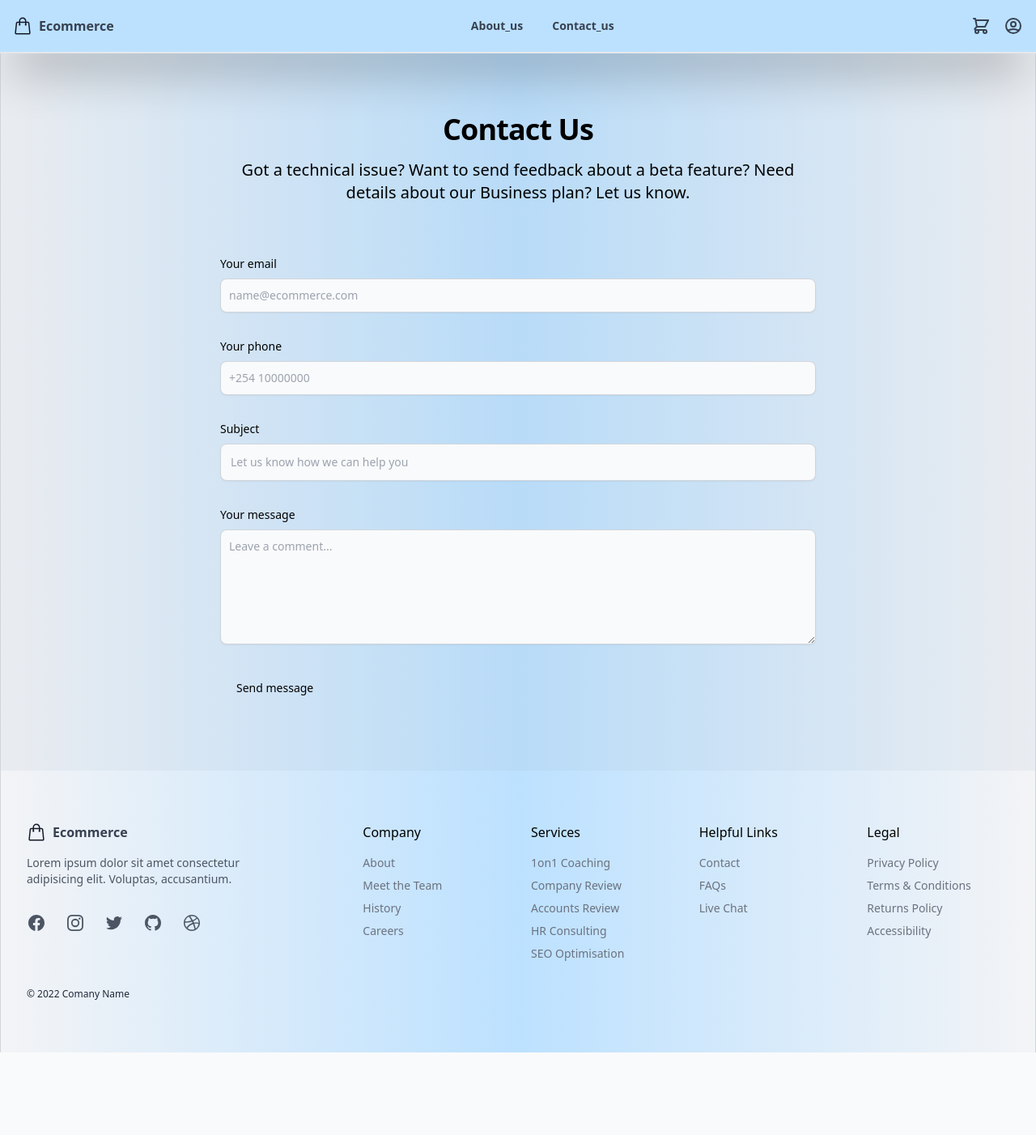
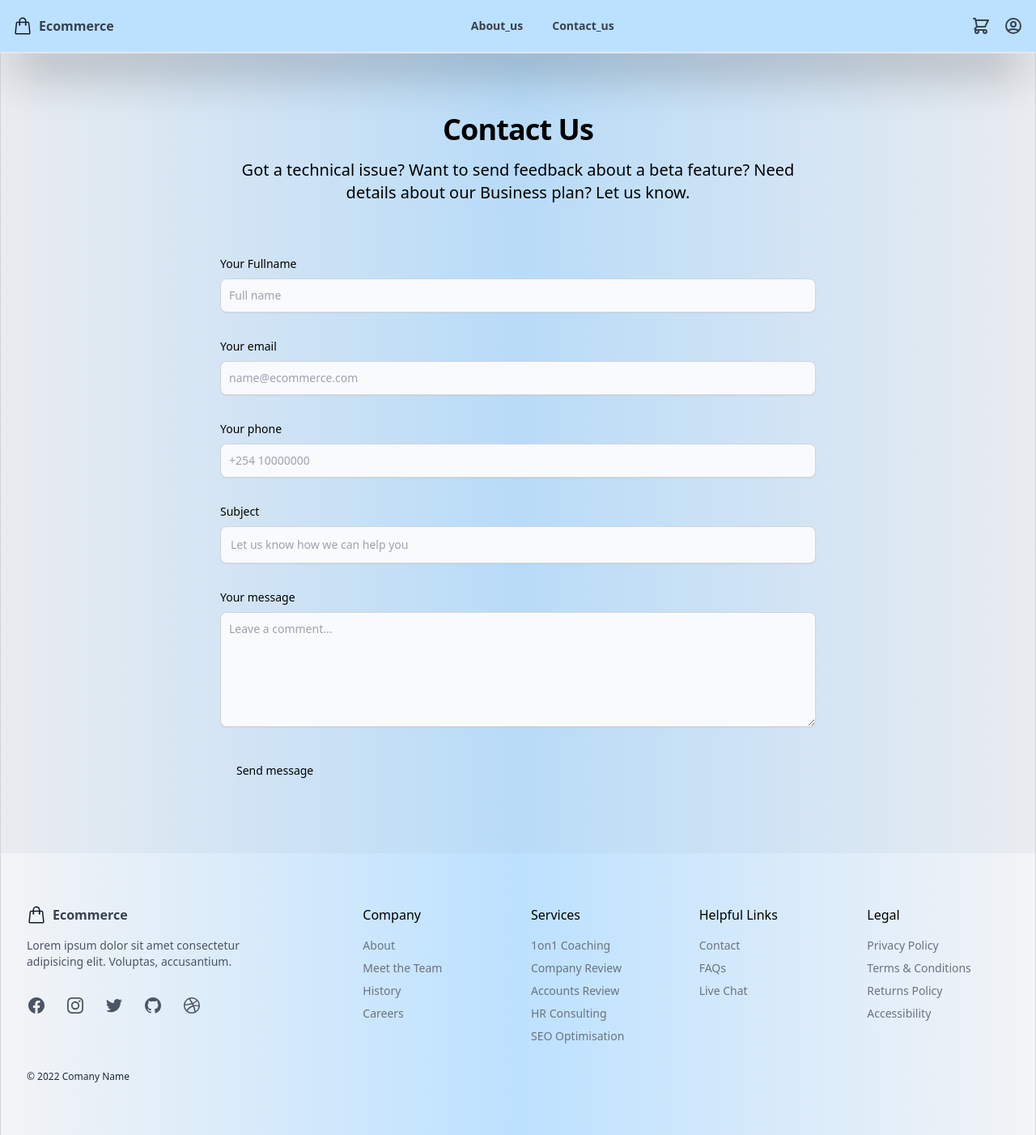
Before and after one commit to kilundi/ecommerce-render-trial, a Django app: page /contactUs/ in a window 1280 px wide. Shown: the whole page at 81% size. Before the commit the page ends 1300 px from the top, so only its background shows below. Run offline with Django 5.2, Linux system fonts and the light colour scheme; some libraries are stand-ins or nearby versions.

Commit message:
contact us

```diff
--- a/config/settings.py
+++ b/config/settings.py
@@ -169,6 +169,8 @@ MEDIA_ROOT = BASE_DIR / 'media/'
 
 DEFAULT_AUTO_FIELD = 'django.db.models.BigAutoField'
 
+APPEND_SLASH = False
+
 JAZZMIN_SETTINGS ={
     'site_header': "Ecommerce",
     'site_brand': 'You order, we deliver',
--- a/ecommerce/templates/ecommerce/contactUs.html
+++ b/ecommerce/templates/ecommerce/contactUs.html
@@ -1,6 +1,6 @@
 {% extends 'base.html' %}
 {% load static %}
-
+{% load tailwind_filters %}
 
 {% block title %}
 Contact Us
@@ -15,55 +15,69 @@ Contact Us
 {% block content %}
 
 <section class="">
+    {% include 'ecommerce/successModal_partial.html' %}
+    <div id="contact-form">
+
         <div class="py-8 lg:py-16 px-4 mx-auto max-w-screen-md">
-        <h2 class="mb-4 text-4xl tracking-tight font-extrabold text-center ">Contact Us
-        </h2>
-        <p class="mb-8 lg:mb-16 font-light text-center sm:text-xl">Got a technical
-            issue? Want to send feedback about a beta feature? Need details about our Business plan? Let us know.</p>
-        <form id="contact-form" action="" class="space-y-8">
+            <h2 class="mb-4 text-4xl tracking-tight font-extrabold text-center ">Contact Us</h2>
+            <p class="mb-8 lg:mb-16 font-light text-center sm:text-xl">Got a technical issue? Want to send feedback
+                about a
+                beta feature? Need details about our Business plan? Let us know.</p>
+
+
+            <div id="contact-form-container">
+
+                <form method="post" class="space-y-8">
                     {% csrf_token %}
                     <div>
-                <label for="email" class="block mb-2 text-sm font-medium ">Your
-                    email</label>
-                <input type="email" name="email" id="email"
-                    class="shadow-sm bg-gray-50 border border-gray-300 text-gray-900 text-sm rounded-lg focus:ring-primary-500 focus:border-primary-500 block w-full p-2.5 dark:bg-gray-700 dark:border-gray-600 dark:placeholder-gray-400 dark:text-white dark:focus:ring-primary-500 dark:focus:border-primary-500 dark:shadow-sm-light"
-                    placeholder="name@ecommerce.com" required>
+                        <label for="full_name" class="block mb-2 text-sm font-medium">Your Fullname</label>
+                        <input type="text" name="full_name" id="full_name" placeholder="Full name" required
+                            class="shadow-sm bg-gray-50 border border-gray-300 text-gray-900 text-sm rounded-lg focus:ring-primary-500 focus:border-primary-500 block w-full p-2.5 dark:bg-gray-700 dark:border-gray-600 dark:placeholder-gray-400 dark:text-white dark:focus:ring-primary-500 dark:focus:border-primary-500 dark:shadow-sm-light">
                     </div>
                     <div>
-                <label for="Phone" class="block mb-2 text-sm font-medium ">Your
-                    phone</label>
-                <input type="phone" name="phone" id="phone"
-                    class="shadow-sm bg-gray-50 border border-gray-300 text-gray-900 text-sm rounded-lg focus:ring-primary-500 focus:border-primary-500 block w-full p-2.5 dark:bg-gray-700 dark:border-gray-600 dark:placeholder-gray-400 dark:text-white dark:focus:ring-primary-500 dark:focus:border-primary-500 dark:shadow-sm-light"
-                    placeholder="+254 10000000" required>
+                        <label for="email" class="block mb-2 text-sm font-medium">Your email</label>
+                        <input type="email" name="email" id="email" placeholder="name@ecommerce.com" required
+                            class="shadow-sm bg-gray-50 border border-gray-300 text-gray-900 text-sm rounded-lg focus:ring-primary-500 focus:border-primary-500 block w-full p-2.5 dark:bg-gray-700 dark:border-gray-600 dark:placeholder-gray-400 dark:text-white dark:focus:ring-primary-500 dark:focus:border-primary-500 dark:shadow-sm-light">
                     </div>
                     <div>
-                <label for="subject" class="block mb-2 text-sm font-medium ">Subject</label>
-                <input type="text" name="subject" id="subject"
-                    class="block p-3 w-full text-sm text-gray-900 bg-gray-50 rounded-lg border border-gray-300 shadow-sm focus:ring-primary-500 focus:border-primary-500 dark:bg-gray-700 dark:border-gray-600 dark:placeholder-gray-400 dark:text-white dark:focus:ring-primary-500 dark:focus:border-primary-500 dark:shadow-sm-light"
-                    placeholder="Let us know how we can help you" required>
+                        <label for="phone" class="block mb-2 text-sm font-medium">Your phone</label>
+                        <input type="phone" name="phone" id="phone" placeholder="+254 10000000" required
+                            class="shadow-sm bg-gray-50 border border-gray-300 text-gray-900 text-sm rounded-lg focus:ring-primary-500 focus:border-primary-500 block w-full p-2.5 dark:bg-gray-700 dark:border-gray-600 dark:placeholder-gray-400 dark:text-white dark:focus:ring-primary-500 dark:focus:border-primary-500 dark:shadow-sm-light">
+                    </div>
+                    <div>
+                        <label for="subject" class="block mb-2 text-sm font-medium">Subject</label>
+                        <input type="text" name="subject" id="subject" placeholder="Let us know how we can help you"
+                            required
+                            class="block p-3 w-full text-sm text-gray-900 bg-gray-50 rounded-lg border border-gray-300 shadow-sm focus:ring-primary-500 focus:border-primary-500 dark:bg-gray-700 dark:border-gray-600 dark:placeholder-gray-400 dark:text-white dark:focus:ring-primary-500 dark:focus:border-primary-500 dark:shadow-sm-light">
                     </div>
                     <div class="sm:col-span-2">
-                <label for="message" class="block mb-2 text-sm font-medium ">Your
-                    message</label>
-                <textarea name="message" id="message" rows="6"
-                    class="block p-2.5 w-full text-sm text-gray-900 bg-gray-50 rounded-lg shadow-sm border border-gray-300 focus:ring-primary-500 focus:border-primary-500 dark:bg-gray-700 dark:border-gray-600 dark:placeholder-gray-400 dark:text-white dark:focus:ring-primary-500 dark:focus:border-primary-500"
-                    placeholder="Leave a comment..."></textarea>
+                        <label for="message" class="block mb-2 text-sm font-medium">Your message</label>
+                        <textarea name="message" id="message" rows="6" placeholder="Leave a comment..."
+                            class="block p-2.5 w-full text-sm text-gray-900 bg-gray-50 rounded-lg shadow-sm border border-gray-300 focus:ring-primary-500 focus:border-primary-500 dark:bg-gray-700 dark:border-gray-600 dark:placeholder-gray-400 dark:text-white dark:focus:ring-primary-500 dark:focus:border-primary-500 dark:shadow-sm-light"></textarea>
                     </div>
+                    <button type="submit"
+                        class="py-3 px-5 text-sm font-medium text-center rounded-lg bg-primary-700 sm:w-fit hover:bg-primary-800 focus:ring-4 focus:outline-none focus:ring-primary-300 dark:bg-primary-600 dark:hover:bg-primary-700 dark:focus:ring-primary-800">Send
+                        message</button>
+                </form>
+
+                <!-- <form method="post" id="contact-form" class="space-y-8">
+                {% csrf_token %}
+
+                {{ form|crispy }}
+
                 <button type="submit"
                     class="py-3 px-5 text-sm font-medium text-center  rounded-lg bg-primary-700 sm:w-fit hover:bg-primary-800 focus:ring-4 focus:outline-none focus:ring-primary-300 dark:bg-primary-600 dark:hover:bg-primary-700 dark:focus:ring-primary-800">Send
                     message</button>
-        </form>
+            </form> -->
+            </div>
+        </div>
     </div>
 </section>
 
 {% endblock content %}
 
-
-
-
 {% block js %}
 
-
-<!-- <script src="{% static 'js/contactUs.js' %}"></script> -->
-
+<script src="https://code.jquery.com/jquery-3.6.0.min.js"></script>
+<script src="{% static 'js/contactUs.js' %}"></script>
 {% endblock js %}
--- /dev/null
+++ b/ecommerce/templates/ecommerce/successModal_partial.html
@@ -0,0 +1,32 @@
+<div class="hidden" id="message_response_container">
+
+    <!-- component -->
+    <div class="min-h-[500px] flex flex-col justify-center items-center">
+
+
+        <div
+            class="relative flex flex-col sm:flex-row sm:items-center bg-white shadow rounded-md py-5 pl-6 pr-8 sm:pr-6">
+            <div class="flex flex-row items-center border-b sm:border-b-0 w-full sm:w-auto pb-4 sm:pb-0">
+                <div class="text-green-500">
+                    <svg class="w-6 sm:w-5 h-6 sm:h-5" fill="none" stroke="currentColor" viewBox="0 0 24 24"
+                        xmlns="http://www.w3.org/2000/svg">
+                        <path stroke-linecap="round" stroke-linejoin="round" stroke-width="2"
+                            d="M9 12l2 2 4-4m6 2a9 9 0 11-18 0 9 9 0 0118 0z"></path>
+                    </svg>
+                </div>
+                <div class="text-sm font-medium ml-3">Success.</div>
+            </div>
+            <div id="message_response" class="text-sm tracking-wide text-gray-500 mt-4 sm:mt-0 sm:ml-4"></div>
+            <div
+                class="absolute sm:relative sm:top-auto sm:right-auto ml-auto right-4 top-4 text-gray-400 hover:text-gray-800 cursor-pointer">
+                <a href="/">
+                    <svg class=" ml-2 animate-spin w-4 h-4" fill="none" stroke="currentColor" viewBox="0 0 24 24"
+                        xmlns="http://www.w3.org/2000/svg">
+                        <path stroke-linecap="round" stroke-linejoin="round" stroke-width="2" d="M6 18L18 6M6 6l12 12">
+                        </path>
+                    </svg>
+                </a>
+            </div>
+        </div>
+    </div>
+</div>
--- a/ecommerce/urls.py
+++ b/ecommerce/urls.py
@@ -5,7 +5,8 @@ from . import views
 urlpatterns = [
  path('', views.Homepage, name='homepage'),
  path('AboutUsPage/', views.AboutUsPage, name='AboutUsPage'),
- path('contactUs/', views.contactUs, name='contactUs'),
+ path('contactUs/', views.contactUsView, name='contactUs'),
+ path('ajax_contact_form', views.ajax_contact_form, name='ajax_contact_form'),
  path('shop/', views.Shop, name='shop'),
  path('signup/', views.SignUp, name='signUp'),
  path('my_Account/', views.My_account, name='my_Account'),
--- a/ecommerce/views.py
+++ b/ecommerce/views.py
@@ -1,7 +1,11 @@
 from django.db.models import Q
 from django.contrib.auth import login
+from django.http import HttpResponse, JsonResponse
 from django.shortcuts import render,redirect, get_object_or_404
-from .forms import SignUpForm
+
+from order.admin import ContactUsAdmin
+from order.models import ContactUs
+from .forms import ContactUsForm, SignUpForm
 from django.contrib.auth.models import User
 
 from django.db import IntegrityError
@@ -23,9 +27,42 @@ def AboutUsPage(request):
 
     return render(request, 'ecommerce/aboutUs.html')
 
-def contactUs(request):
+
+
+
+
+def contactUsView(request):
+
 
     return render(request, 'ecommerce/contactUs.html')
+
+def ajax_contact_form(request):
+    if request.method == 'POST':  # Ensure that this view is accessed via a POST request
+        full_name = request.POST.get('full_name')
+        email = request.POST.get('email')
+        phone = request.POST.get('phone')
+        subject = request.POST.get('subject')
+        message = request.POST.get('message')
+
+        # Create a ContactUs object and save it to the database
+        contact_entry = ContactUs.objects.create(
+            full_name=full_name,
+            email=email,
+            phone=phone,
+            subject=subject,
+            message=message,
+        )
+
+        # Return a JSON response indicating success
+        data = {
+            "bool": True,
+            "message": "Your message has been successfully sent!"
+        }
+        return JsonResponse({"data": data})
+    else:
+        # Return a JSON response indicating that the request method is not allowed
+        return JsonResponse({"error": "Method Not Allowed"}, status=405)
+
 
 def SignUp(request):
 
--- a/static/js/contactUs.js
+++ b/static/js/contactUs.js
@@ -8,7 +8,8 @@ $(document).on('submit', '#contact-form', function (e) {
     let subject = $("#subject").val();
     let message = $("#message").val();
 
-
+    // Get CSRF token value
+    let csrfToken = $("input[name=csrfmiddlewaretoken]").val();
 
     let data = {
         'full_name': full_name,
@@ -16,12 +17,12 @@ $(document).on('submit', '#contact-form', function (e) {
         'phone': phone,
         'subject': subject,
         'message': message,
+        'csrfmiddlewaretoken': csrfToken, // Include CSRF token in the data
     }
-
 
     $.ajax({
         type: "POST",
-        url: "/ajax_contact_us_form/",
+        url: "/ajax_contact_form",
         data: data,
         dataType: "json",
 
@@ -31,10 +32,11 @@ $(document).on('submit', '#contact-form', function (e) {
 
         success: function (response) {
             console.log("Sent data to server...");
-            console.log(response);
+            console.log(response.data.message);
+            $("#contact-form").hide();
+            $("#message_response_container").removeClass("hidden");
+            $("#message_response").html(response.data.message);
         }
     });
 
-    console.log(data);
-
 })
```
Also changed, not shown: ecommerce/forms.py (+9 -0 lines). Lines whose indentation alone changed are shown as unchanged.
